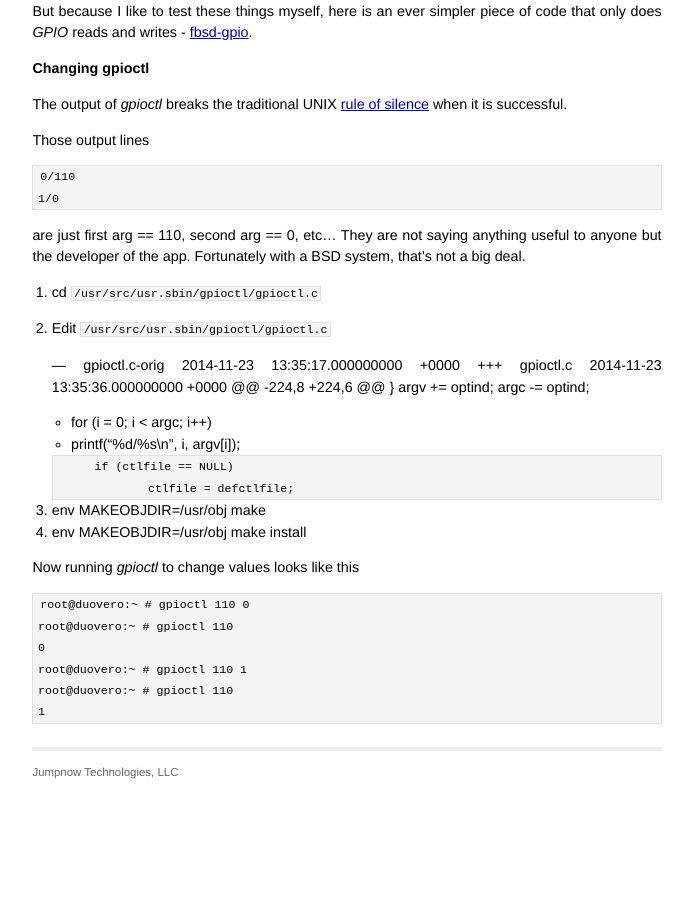
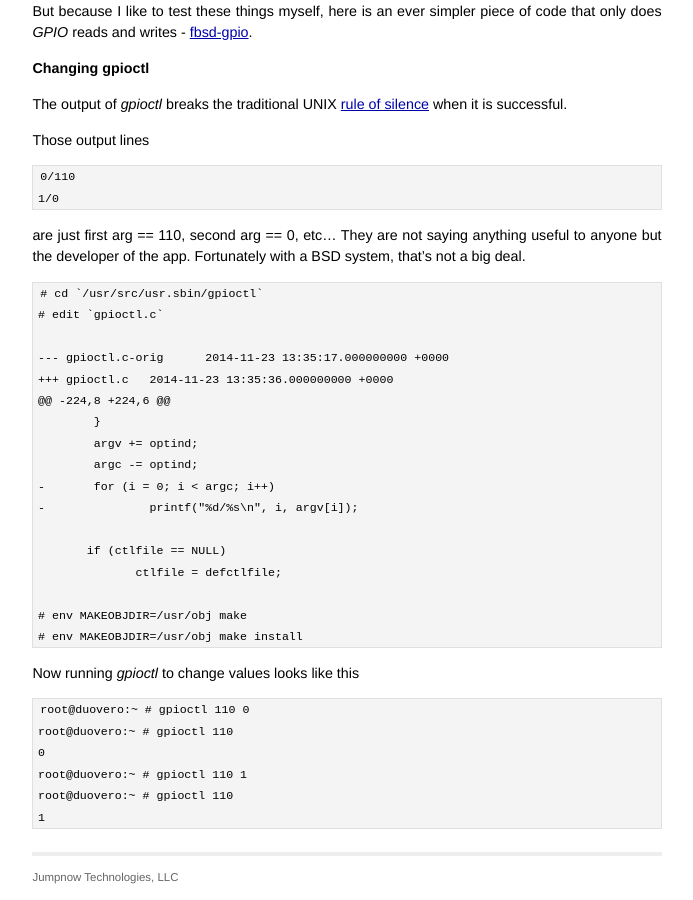
Before and after one commit to jumpnow/jumpnowtek-site, a Jekyll site: the page built from _posts/2014-11-23-FreeBSD-Duovero-GPIO.md, in a window 1280 px wide and 900 px high, scrolled down 2671 px. Shown: the whole window, without its empty margins (293-986 px from the left). Built offline with Jekyll 4.4.1, drawn with Linux system fonts in a browser that asks for light colours; before the commit the page ends 3466 px from its top, so only the background shows below that.

Commit message:
Fix formatting of gpio post

```diff
--- a/_posts/2014-11-23-FreeBSD-Duovero-GPIO.md
+++ b/_posts/2014-11-23-FreeBSD-Duovero-GPIO.md
@@ -141,8 +141,8 @@
 
 are just first arg == 110, second arg == 0, etc... They are not saying anything useful to anyone but the developer of the app. Fortunately with a BSD system, that's not a big deal.
 
-1. cd `/usr/src/usr.sbin/gpioctl/gpioctl.c`
-2. Edit `/usr/src/usr.sbin/gpioctl/gpioctl.c`
+    # cd `/usr/src/usr.sbin/gpioctl`
+    # edit `gpioctl.c`
 
     --- gpioctl.c-orig      2014-11-23 13:35:17.000000000 +0000
     +++ gpioctl.c   2014-11-23 13:35:36.000000000 +0000
```
Also changed, not shown: other parts of _posts/2014-11-23-FreeBSD-Duovero-GPIO.md (+4 -4 lines).
